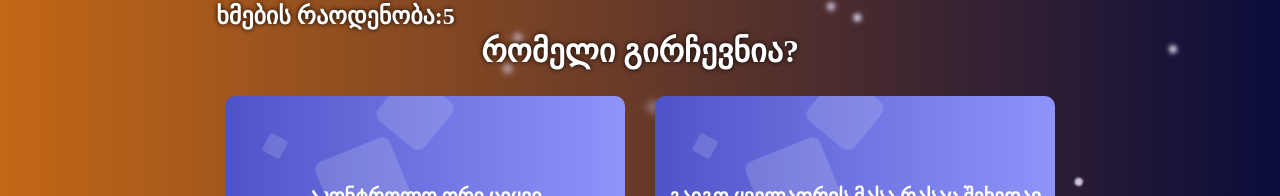
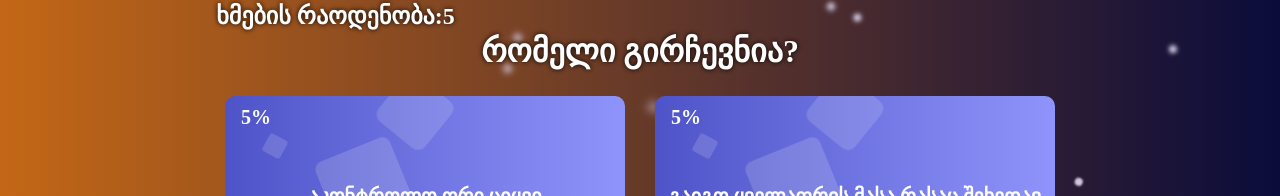
Before and after one commit to Tornike512/Weight-Squirrel-2, a React (Vite) app: page / in a window 1280 px wide. Shown: the part 211-407 px from the top of the page. Built offline with nearby package versions, Linux system fonts and the light colour scheme.

Commit message:
Add: Percentages

```diff
--- a/src/Components/Water/Water.scss
+++ b/src/Components/Water/Water.scss
@@ -28,6 +28,12 @@
   font-size: $font-size-20px;
   font-weight: bold;
   color: #ffffff;
+
+  .percentage {
+    position: absolute;
+    top: 10px;
+    left: 16px;
+  }
 }
 
 .circles {
--- a/src/Components/Water/Water.tsx
+++ b/src/Components/Water/Water.tsx
@@ -5,6 +5,7 @@ export function Water({ question }: { question: string }) {
     <>
       <div className="area">
         {question}
+        <p className="percentage">5%</p>
         <ul className="circles">
           <li></li>
           <li></li>
```
